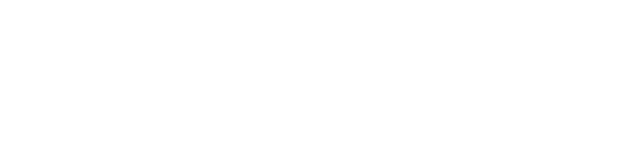
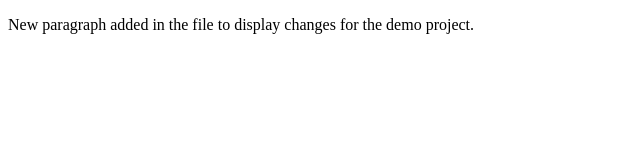
Before and after one commit to batra1997/crap-portfolio, a plain HTML site: page index.html in a window 1280 px wide. Shown: the whole page, without its empty margins (0-640 px from the left). Drawn offline with Linux system fonts and the light colour scheme.

Commit message:
modified index html file

```diff
--- a/index.html
+++ b/index.html
@@ -6,6 +6,6 @@
     <title>My crap portfolio</title>
   </head>
   <body>
-
+    <p>New paragraph added in the file to display changes for the demo project.</p>
   </body>
 </html>
```
